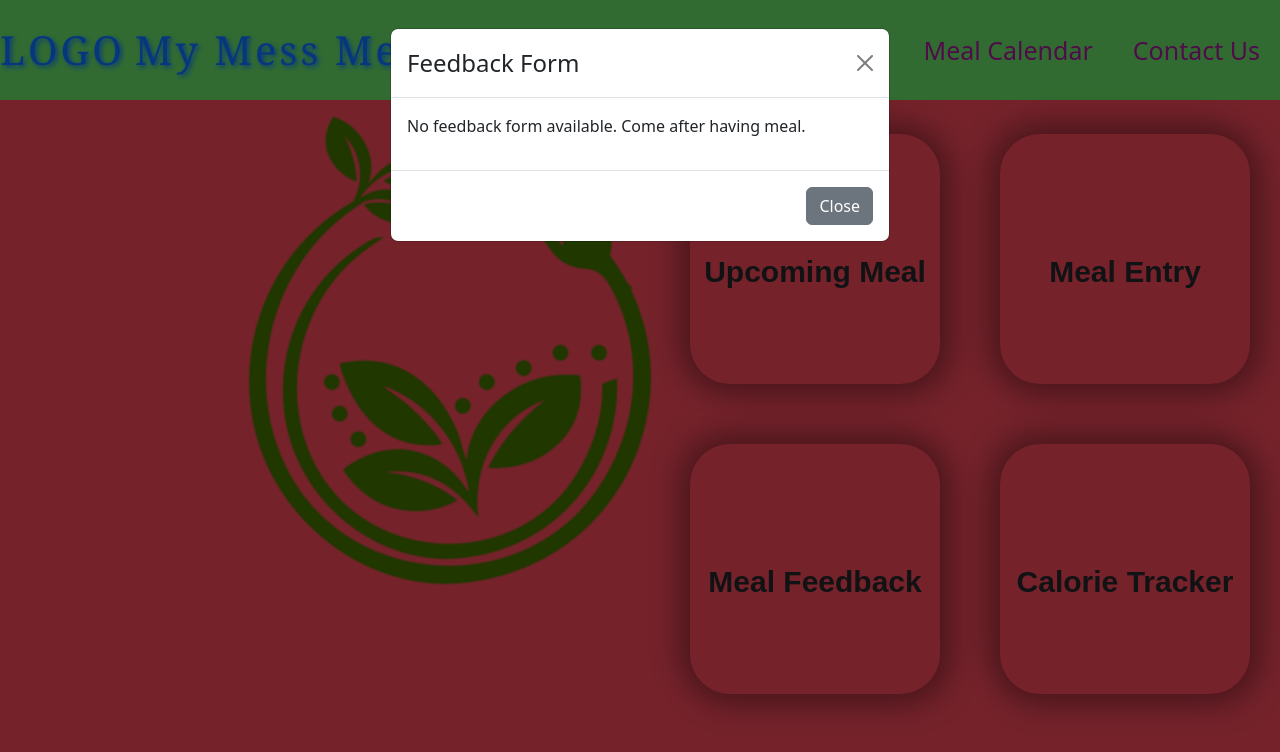
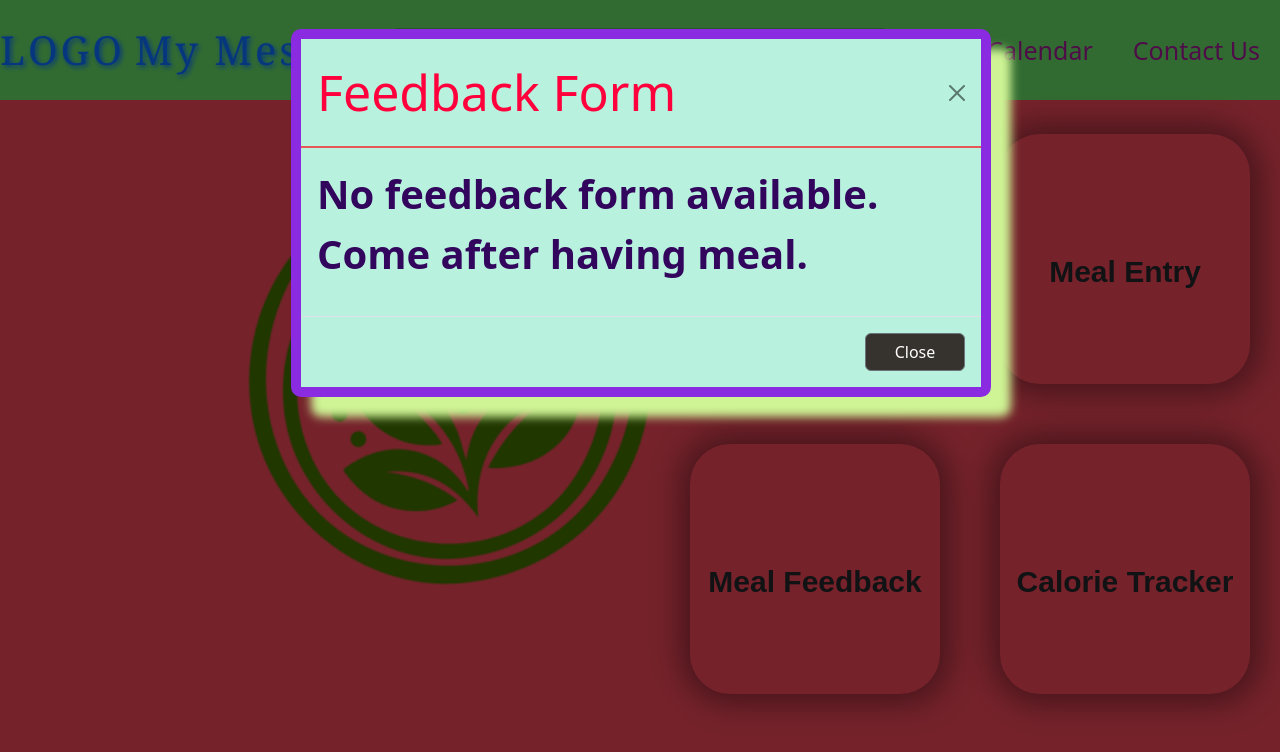
Before and after one commit to s4shreya/my-mess-meal, a React (Create React App) app: page / in a window 1280 px wide. Both pictures are taken after a click on the element "Meal Feedback". Shown: the top 752 px of the page. Built offline with nearby package versions, Linux system fonts and the light colour scheme.

Commit message:
added toast message on form submission

```diff
--- a/src/components/feedback/MealFeedback.js
+++ b/src/components/feedback/MealFeedback.js
@@ -1,5 +1,7 @@
 import { useState } from "react";
+import { ToastContainer, toast } from "react-toastify";
 
+import "../../../node_modules/react-toastify/dist/ReactToastify.css";
 import styles from "../../user-interface/Card.module.css";
 import MealFeedbackModal from "./MealFeedbackModal";
 
@@ -10,6 +12,14 @@ function MealEntryMealFeedback() {
 
   const closeFeedbackModal = () => setIsModalOpen(false);
 
+  const showFeedbackMessage = () => {
+    toast.success(`Feedback form submitted successfully!`, {
+      position: toast.POSITION.TOP_CENTER,
+      color: "success",
+    });
+    closeFeedbackModal();
+  };
+
   return (
     <div>
       <h1 className={styles.card_title} onClick={showFeedbackModal}>
@@ -19,8 +29,10 @@ function MealEntryMealFeedback() {
         <MealFeedbackModal
           show={isModalOpen}
           handleClose={closeFeedbackModal}
+          showFeedbackMessage={showFeedbackMessage}
         />
       )}
+      <ToastContainer />
     </div>
   );
 }
--- a/src/components/feedback/MealFeedbackModal.js
+++ b/src/components/feedback/MealFeedbackModal.js
@@ -4,9 +4,7 @@ import Button from "react-bootstrap/Button";
 import Modal from "react-bootstrap/Modal";
 import MenuContext from "../../store/menu-context";
 import Form from "react-bootstrap/Form";
-import StarRating from "react-bootstrap-star-rating";
-// import 'path/to/css/star-rating.min.css';
-// import 'http://netdna.bootstrapcdn.com/bootstrap/3.3.5/css/bootstrap.min.css';
+import styles from "./MealFeedbackModal.module.css";
 
 function MealFeedbackModal(props) {
   const menuCtxt = useContext(MenuContext);
@@ -27,16 +25,14 @@ function MealFeedbackModal(props) {
         <h4>Menu Item: {mealDetails[2]}</h4>
         <Form>
           <Form.Group className="mb-3">
-            <Form.Label>Full Name</Form.Label>
+            <Form.Label className={styles.formLabel}>Full Name</Form.Label>
             <Form.Control
               type="text"
               placeholder="write Anonymous if you don't wan't to disclose your identity"
             />
           </Form.Group>
-
-          <StarRating defaultValue={5} min={0} max={10} step={0.5} />
           <Form.Group className="mb-3">
-            <Form.Label>Feedback</Form.Label>
+            <Form.Label className={styles.formLabel}>Feedback</Form.Label>
             <Form.Control as="textarea" rows={3} />
           </Form.Group>
         </Form>
@@ -44,22 +40,40 @@ function MealFeedbackModal(props) {
     );
   }
 
+  const handleSubmit = () => {
+    props.showFeedbackMessage();
+  };
+
   return (
-    <Modal show={props.show} onHide={props.handleClose}>
-      <Modal.Header closeButton>
-        <Modal.Title>Feedback Form</Modal.Title>
-      </Modal.Header>
-      <Modal.Body>{content}</Modal.Body>
-      <Modal.Footer>
-        <Button variant="secondary" onClick={props.handleClose}>
-          Close
-        </Button>
-        {menuCtxt.meal !== 0 && menuCtxt.day !== 0 && (
-          <Button variant="primary" onClick={props.handleClose}>
-            Save Changes
+    <Modal
+      show={props.show}
+      onHide={props.handleClose}
+      className={styles.modalBody}
+    >
+      <div className={styles.container}>
+        <Modal.Header closeButton className={styles.header}>
+          <Modal.Title className={styles.heading}>Feedback Form</Modal.Title>
+        </Modal.Header>
+        <Modal.Body className={styles.content}>{content}</Modal.Body>
+        <Modal.Footer>
+          {(menuCtxt.meal !== 0 || menuCtxt.day !== 0) && (
+            <Button
+              variant="primary"
+              onClick={handleSubmit}
+              className={styles.saveButton}
+            >
+              Save Changes
+            </Button>
+          )}
+          <Button
+            variant="secondary"
+            onClick={props.handleClose}
+            className={styles.closeButton}
+          >
+            Close
           </Button>
-        )}
-      </Modal.Footer>
+        </Modal.Footer>
+      </div>
     </Modal>
   );
 }
--- /dev/null
+++ b/src/components/feedback/MealFeedbackModal.module.css
@@ -0,0 +1,45 @@
+.container {
+  background-color: rgb(184, 242, 223);
+  border: 10px solid blueviolet;
+  border-radius: 10px;
+  box-shadow: 20px 20px 10px rgb(206, 244, 149);
+  width: 700px;
+  position: relative;
+  right: 100px;
+}
+
+.header {
+  border-bottom: 2px solid rgb(231, 87, 87);
+}
+
+.heading {
+  color: rgb(255, 0, 60);
+  font-size: 50px;
+}
+
+.content {
+  color: rgb(51, 6, 93);
+  font-size: 40px;
+  font-weight: 600;
+}
+
+.closeButton {
+  width: 100px;
+  background-color: rgb(54, 50, 45);
+  float: right;
+}
+
+.saveButton {
+  width: 200px;
+  float: left;
+  background-color: rgb(35, 98, 57);
+}
+
+.saveButton:hover {
+  background-color: green;
+}
+
+.formLabel {
+  font-size: 20px;
+  color: rgb(28, 3, 37);
+}
```
